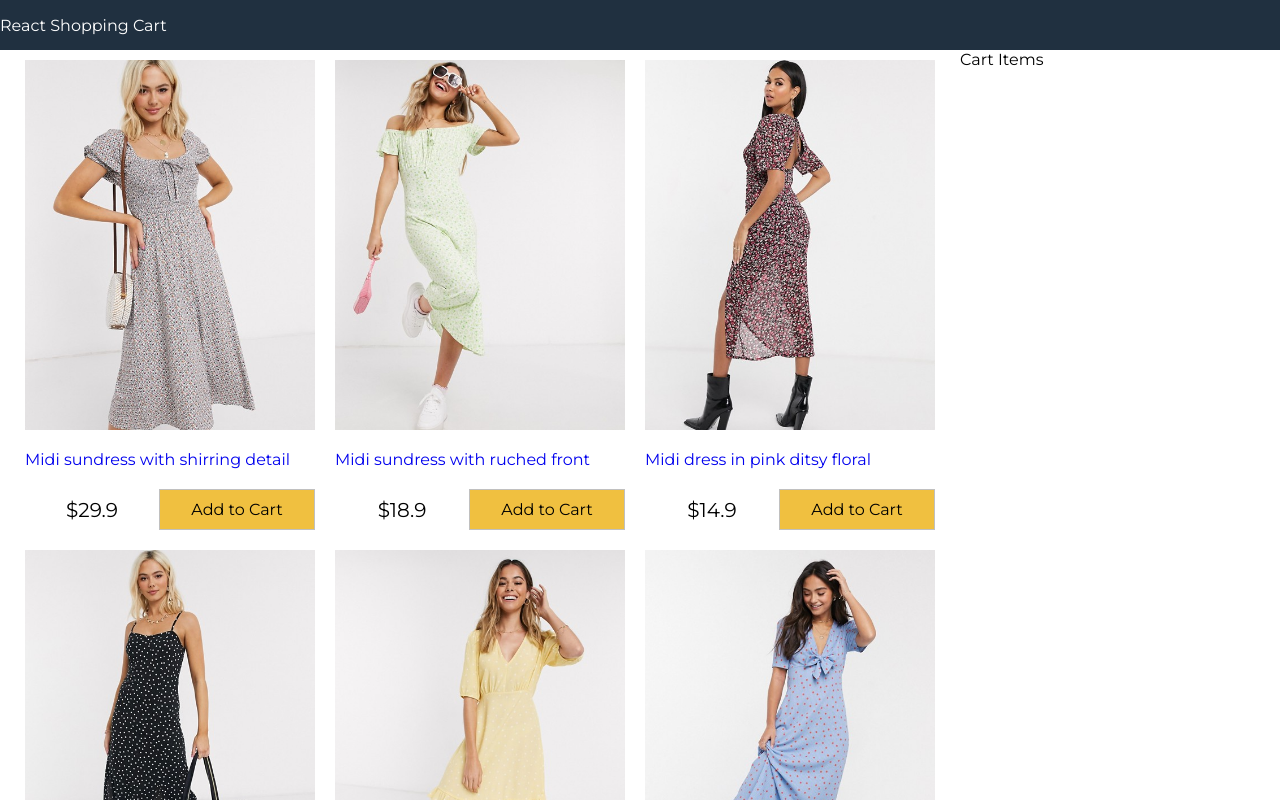
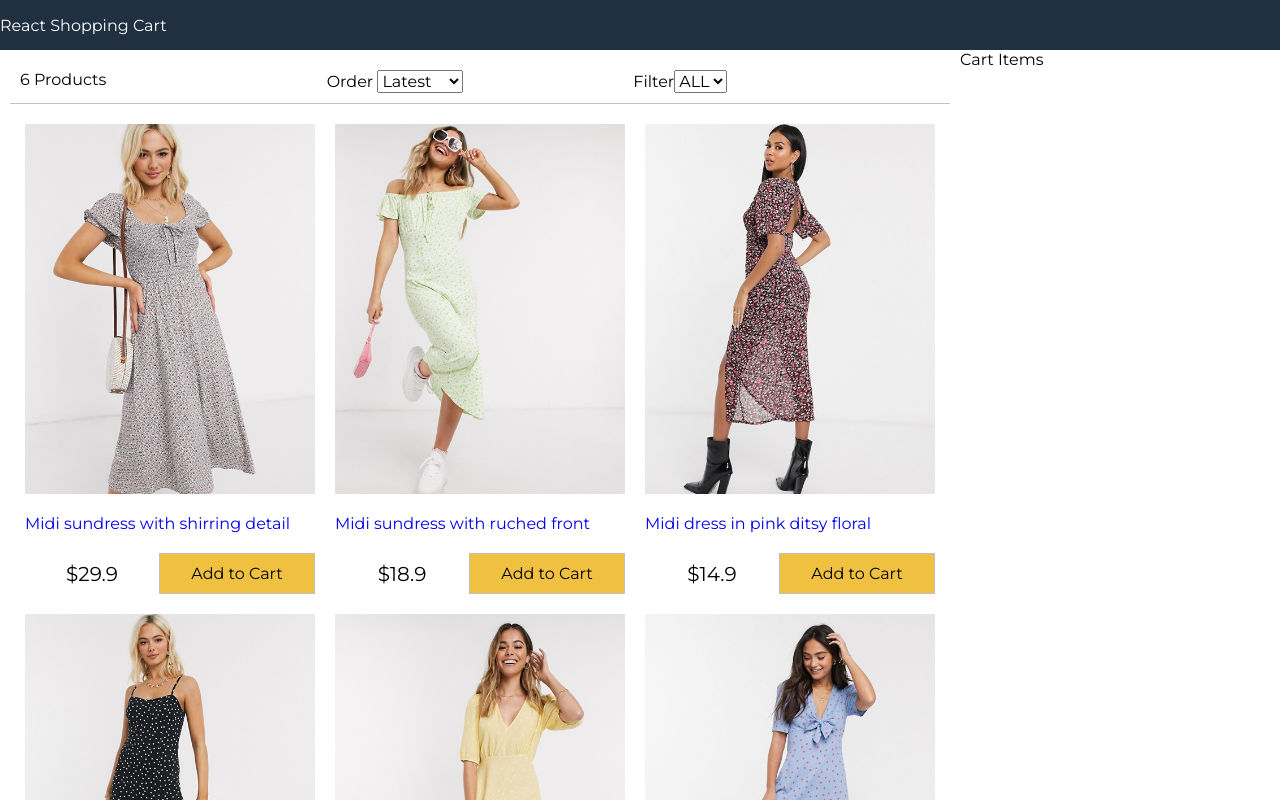
Before and after one commit to Yadhindrasrivarshan/react-shopping-cart, a React (Create React App) app: page / in a window 1280 px wide. Shown: the top 800 px of the page. Built offline with nearby package versions, Linux system fonts and the light colour scheme.

Commit message:
filter component

```diff
--- a/src/App.js
+++ b/src/App.js
@@ -1,5 +1,6 @@
 //feature 1
 import React from 'react';
+import Filter from './components/Filter';
 import Products from './components/Products';
 import data from './data.json'
 class App extends React.Component {
@@ -13,6 +14,33 @@
     }
   }
 
+  sortProducts=(event)=>{
+    const sort=event.target.value
+
+      this.setState((state)=>({
+        sort:sort,
+        products:this.state.products.slice().sort((a,b)=>
+          sort==='lowest'?((a.price>b.price)? 1:-1):
+          sort==='highest'?((a.price<b.price)? 1:-1):
+          ((a._id>b._id)? 1:-1)
+
+        )
+      }))
+  }
+
+  filterProducts=(event)=>{
+    if(event.target.value===''){
+      this.setState({size:event.target.value,products:data.products})
+    }
+    else{
+    this.setState({
+      size:event.target.value ,
+      products:data.products.filter((product)=>product.availableSizes.indexOf(event.target.value)>=0)
+    }
+    )
+  }
+  }
+
   render(){
   return (
      <div className="grid-container">
@@ -22,6 +50,12 @@
        <main>
          <div className="content">
            <div className="main">
+                <Filter count={this.state.products.length}
+                size={this.state.size}
+                sort={this.state.sort}
+                filterProducts={this.filterProducts}
+                sortProducts={this.sortProducts}
+                 />
                 <Products products={this.state.products}/>
            </div>
            <div className="sidebar">
--- /dev/null
+++ b/src/components/Filter.js
@@ -0,0 +1,34 @@
+import React, { Component } from 'react'
+
+export default class Filter extends Component {
+    render() {
+        return (
+            <div className="filter">
+                <div className="filter-result">
+                    {this.props.count} Products
+                </div>
+                <div className="filter-sort">
+                    Order{" "} <select value={this.props.sort} onChange={this.props.sortProducts}>
+                        <option>Latest</option>
+                        <option value="lowest">Lowest</option>
+                        <option value="highest">Highest</option>
+
+                    </select>
+                </div>
+                <div className="filter-size">
+                    Filter
+                    <select value={this.props.size} onChange={this.props.filterProducts}>
+                        <option value="">ALL</option>
+                        <option value="XS">XS</option>
+                        <option value="S">S</option>
+                        <option value="M">M</option>
+                        <option value="L">L</option>
+                        <option value="XL">XL</option>
+                        <option value="XLL">XXL</option>
+
+                    </select>
+                </div>
+            </div>
+        )
+    }
+}
--- a/src/index.css
+++ b/src/index.css
@@ -124,3 +124,19 @@
  .button.primary{
    background-color: #f0c040;
  }
+
+
+ /*FILTER */
+
+
+ .filter{
+   display: flex;
+   justify-content: space-between;
+   padding: 1rem;
+   margin: 1rem;
+   border-bottom: 0.1rem #c0c0c0 solid;
+ }
+
+ .filter div{
+   flex:1;
+ }
```
